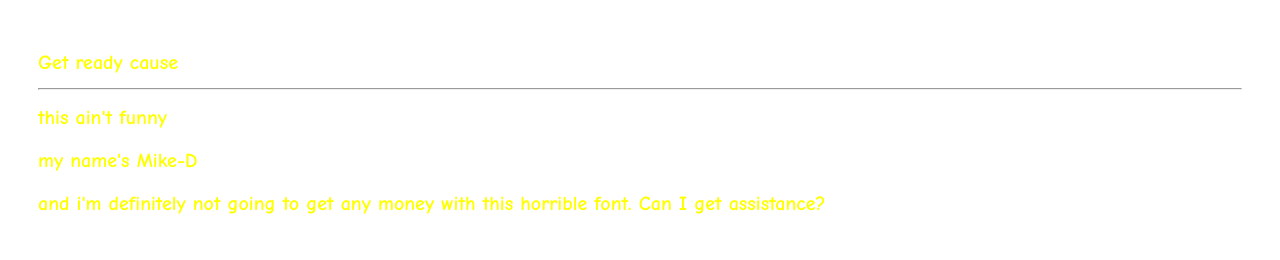
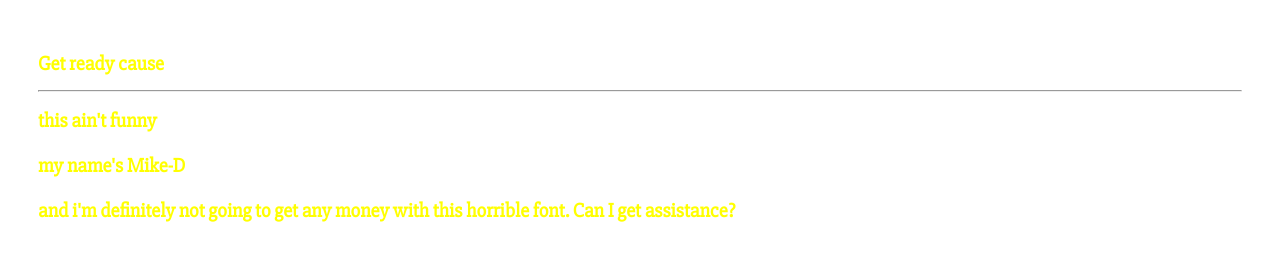
Before and after one commit to Personal-Code-Practice/Font-Basics, a plain HTML site: page index.html in a window 1280 px wide. Drawn offline with Linux system fonts and the light colour scheme.

Commit message:
Used Google Font Slabo

```diff
--- a/index.html
+++ b/index.html
@@ -3,6 +3,7 @@
 <head>
   <title>Font Basics</title>
   <link rel="stylesheet" type="text/css" href="main.css">
+  <link href="https://fonts.googleapis.com/css?family=Slabo+27px" rel="stylesheet">
 </head>
 <body>
   <main>
--- a/main.css
+++ b/main.css
@@ -1,5 +1,5 @@
 * {
-  font-family: 'Comic Sans MS';
+  font-family: 'Slabo 27px', serif;
   font-size: 20px;
   font-weight: bold;
   color: yellow;
```
